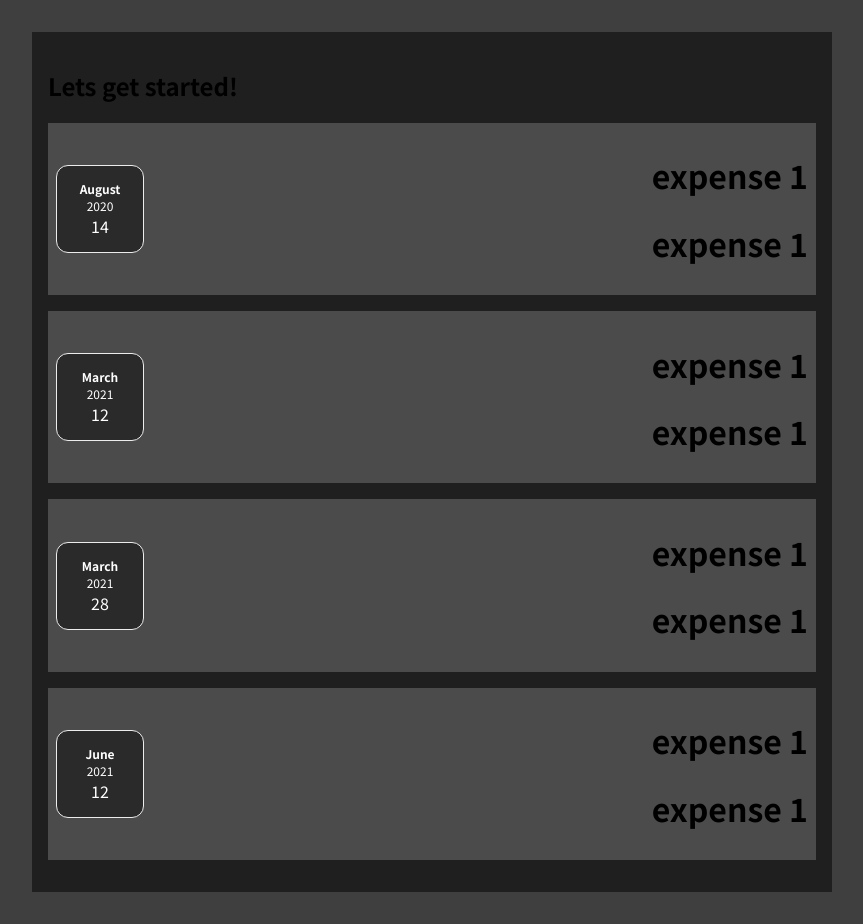
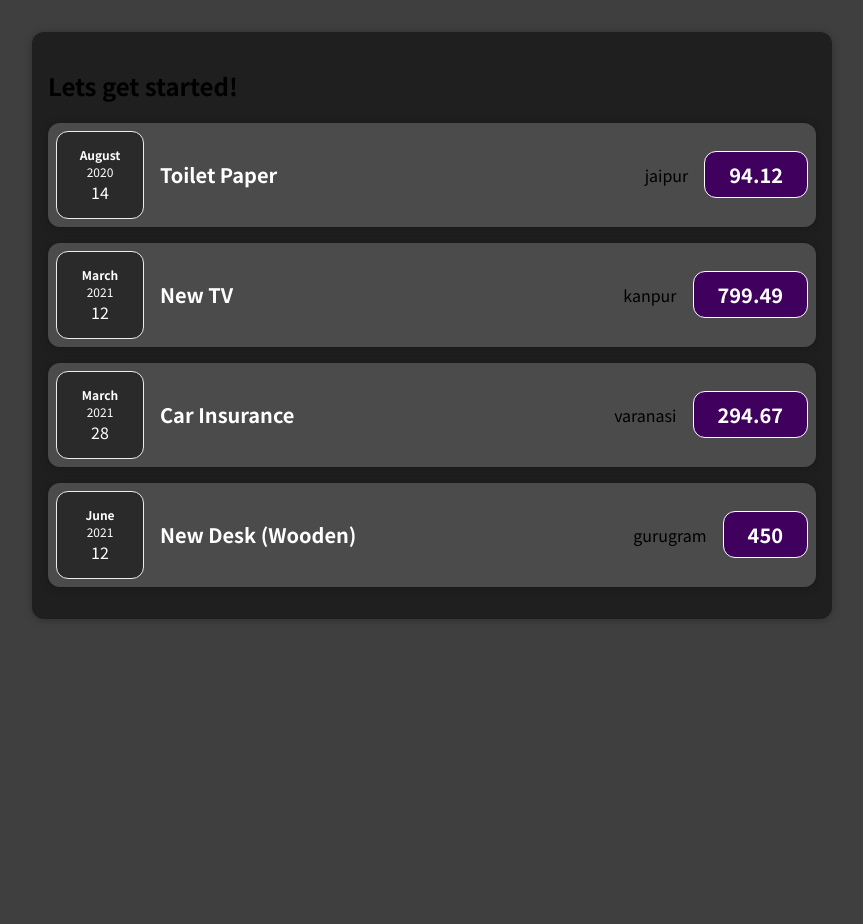
Before and after one commit to ritik-28/reactbasic, a React (Create React App) app: page / in a window 1280 px wide. Shown: the whole page, without its empty margins (208-1071 px from the left). After the commit the page ends 800 px from the top, so only its background shows below. Built offline with nearby package versions, Linux system fonts and the light colour scheme.

Commit message:
File Structure  changed

```diff
--- a/src/App.js
+++ b/src/App.js
@@ -1,8 +1,8 @@
 // import Card from "./components/Card";
-import Expenses from "./components/Expenses";
+import Expenses from "./components/Expenses/Expenses";
 import React from "react";
 
-function App() {
+const App = () => {
   const expenses = [
     {
       id: "e1",
@@ -24,18 +24,18 @@ function App() {
       date: new Date(2021, 5, 12),
     },
   ];
-  return React.createElement(
-    "div",
-    { className: "expenses" },
-    React.createElement("h2", {}, "Lets get started!"),
-    React.createElement(Expenses, { expenses: expenses })
+  // return React.createElement(
+  //   "div",
+  //   { className: "expenses" },
+  //   React.createElement("h2", {}, "Lets get started!"),
+  //   React.createElement(Expenses, { expenses: expenses })
+  // );
+  return (
+    <div className="expenses">
+      <h2>Lets get started!</h2>
+      <Expenses expenses={expenses}></Expenses>
+    </div>
   );
-  // return (
-  //   <div className="expenses">
-  //     <h2>Lets get started!</h2>
-  //     <Expenses expenses={expenses}></Expenses>
-  //   </div>
-  // );
-}
+};
 
 export default App;
--- a/src/components/ExpenseItem.js
+++ /dev/null
@@ -1,32 +0,0 @@
-import "./ExpenseItem.css";
-import ExpenseDate from "./ExpenseDate";
-import ExpenseDetails from "./ExpenseDetails";
-import React from "react";
-import Card from "./Card";
-
-function ExpenseItem(props) {
-  return React.createElement(
-    "div",
-    { className: "expense-item" },
-    React.createElement(ExpenseDate, { date: props.date }),
-    React.createElement(
-      "div",
-      {},
-      React.createElement("h1", {}, "expense 1"),
-      React.createElement("h1", {}, "expense 1")
-    )
-  );
-
-  // return (
-  //   <div className="expense-item">
-  //     <ExpenseDate date={props.date} />
-  //     <ExpenseDetails
-  //       title={props.title}
-  //       amount={props.amount}
-  //       location={props.location}
-  //     />
-  //   </div>
-  // );
-}
-
-export default ExpenseItem;
--- a/src/components/ExpenseDate.js
+++ b/src/components/Expenses/ExpenseDate.js
@@ -1,7 +1,7 @@
 import "./ExpenseDate.css";
 import React from "react";
 
-function ExpenseDate(props) {
+const ExpenseDate = (props) => {
   const date = props.date.toLocaleString("en-US", { month: "long" });
   const year = props.date.getFullYear();
   const day = props.date.toLocaleString("en-US", { day: "2-digit" });
@@ -13,6 +13,6 @@ function ExpenseDate(props) {
       <div className="expense-date___day">{day}</div>
     </div>
   );
-}
+};
 
 export default ExpenseDate;
--- a/src/components/ExpenseDetails.js
+++ b/src/components/Expenses/ExpenseDetails.js
@@ -1,7 +1,7 @@
 import React from "react";
 import "./ExpenseItem.css";
 
-function ExpenseDetails(props) {
+const ExpenseDetails = (props) => {
   return (
     <div className="expense-item__description">
       <h2>{props.title}</h2>
@@ -9,6 +9,6 @@ function ExpenseDetails(props) {
       <div className="expense-item__price">{props.amount}</div>
     </div>
   );
-}
+};
 
 export default ExpenseDetails;
--- a/src/components/ExpenseItem.css
+++ b/src/components/Expenses/ExpenseItem.css
@@ -5,6 +5,8 @@
   padding: 0.5rem;
   margin: 1rem 0;
   background-color: #4b4b4b;
+  border-radius: 12px;
+  box-shadow: 0 1px 8px rgba(0, 0, 0, 0.25);
 }
 
 .expense-item__description {
--- /dev/null
+++ b/src/components/Expenses/ExpenseItem.js
@@ -0,0 +1,31 @@
+import "./ExpenseItem.css";
+import ExpenseDate from "./ExpenseDate";
+import ExpenseDetails from "./ExpenseDetails";
+import React from "react";
+
+const ExpenseItem = (props) => {
+  //   return React.createElement(
+  //     "div",
+  //     { className: "expense-item" },
+  //     React.createElement(ExpenseDate, { date: props.date }),
+  //     React.createElement(
+  //       "div",
+  //       {},
+  //       React.createElement("h1", {}, "expense 1"),
+  //       React.createElement("h1", {}, "expense 1")
+  //     )
+  //   );
+
+  return (
+    <div className="expense-item">
+      <ExpenseDate date={props.date} />
+      <ExpenseDetails
+        title={props.title}
+        amount={props.amount}
+        location={props.location}
+      />
+    </div>
+  );
+};
+
+export default ExpenseItem;
--- a/src/components/Expenses.css
+++ b/src/components/Expenses/Expenses.css
@@ -4,6 +4,6 @@
   margin: 2rem auto;
   width: 50rem;
   max-width: 95%;
-  /* border-radius: 12px;
-  box-shadow: 0 1px 8px rgba(0, 0, 0, 0.25); */
+  border-radius: 12px;
+  box-shadow: 0 1px 8px rgba(0, 0, 0, 0.25);
 }
--- a/src/components/Expenses.js
+++ b/src/components/Expenses/Expenses.js
@@ -1,9 +1,9 @@
 import ExpenseItem from "./ExpenseItem";
 import React from "react";
-import Card from "./Card";
+import Card from "../UI/Card";
 import "./Expenses.css";
 
-function Expenses(props) {
+const Expenses = (props) => {
   const location = ["jaipur", "kanpur", "varanasi", "gurugram"];
   return (
     <Card className="expenses">
@@ -33,6 +33,6 @@ function Expenses(props) {
       ></ExpenseItem>
     </Card>
   );
-}
+};
 
 export default Expenses;
--- a/src/components/Card.js
+++ b/src/components/UI/Card.js
@@ -1,9 +1,9 @@
 import "./Card.css";
 import React from "react";
 
-function Card(props) {
+const Card = (props) => {
   const classes = "card" + props.className;
   return <div className={classes}>{props.children}</div>;
-}
+};
 
 export default Card;
```
Also changed, not shown: src/components/Expenses/ExpenseDate.css (renamed from src/components/ExpenseDate.css), src/components/UI/Card.css (renamed from src/components/Card.css).
